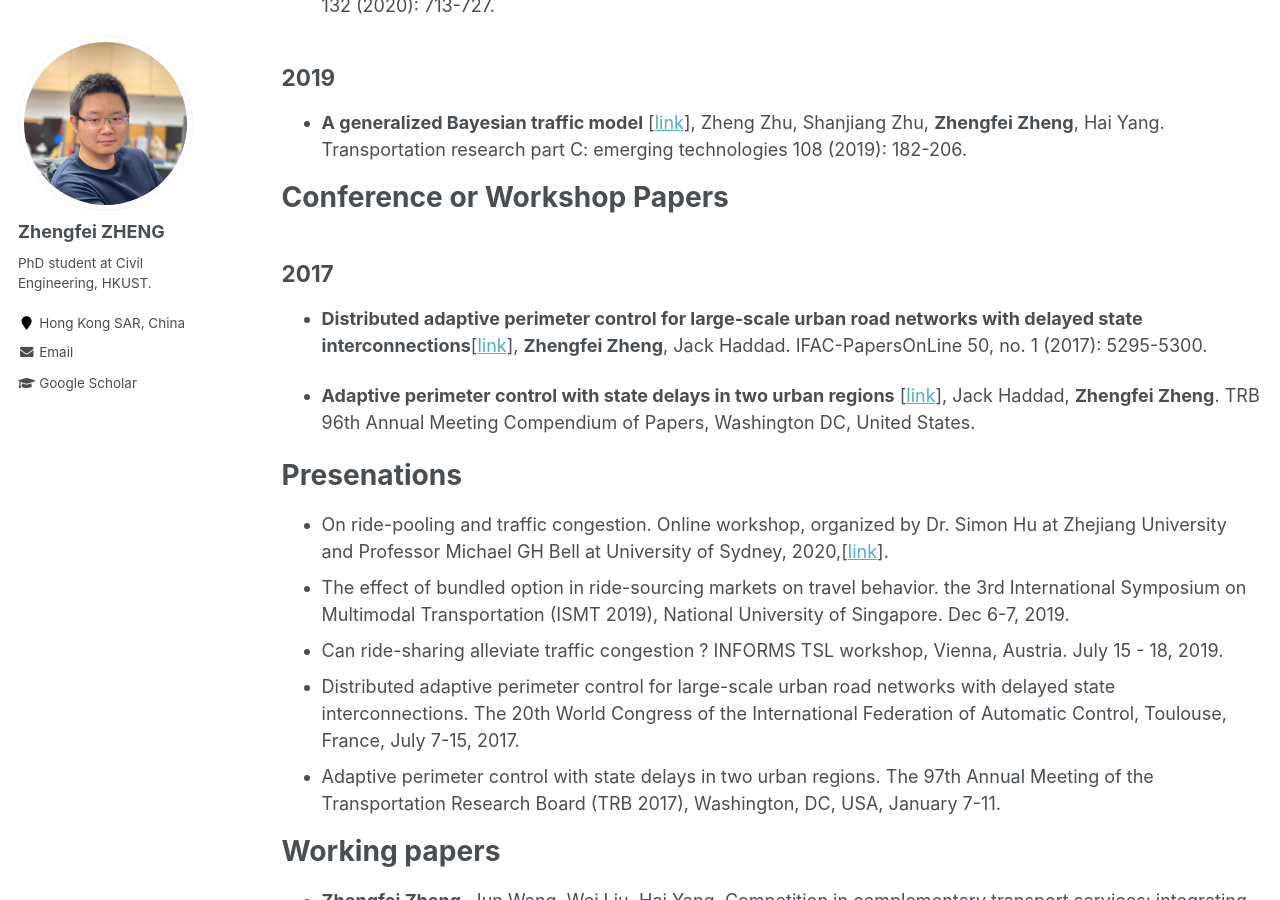
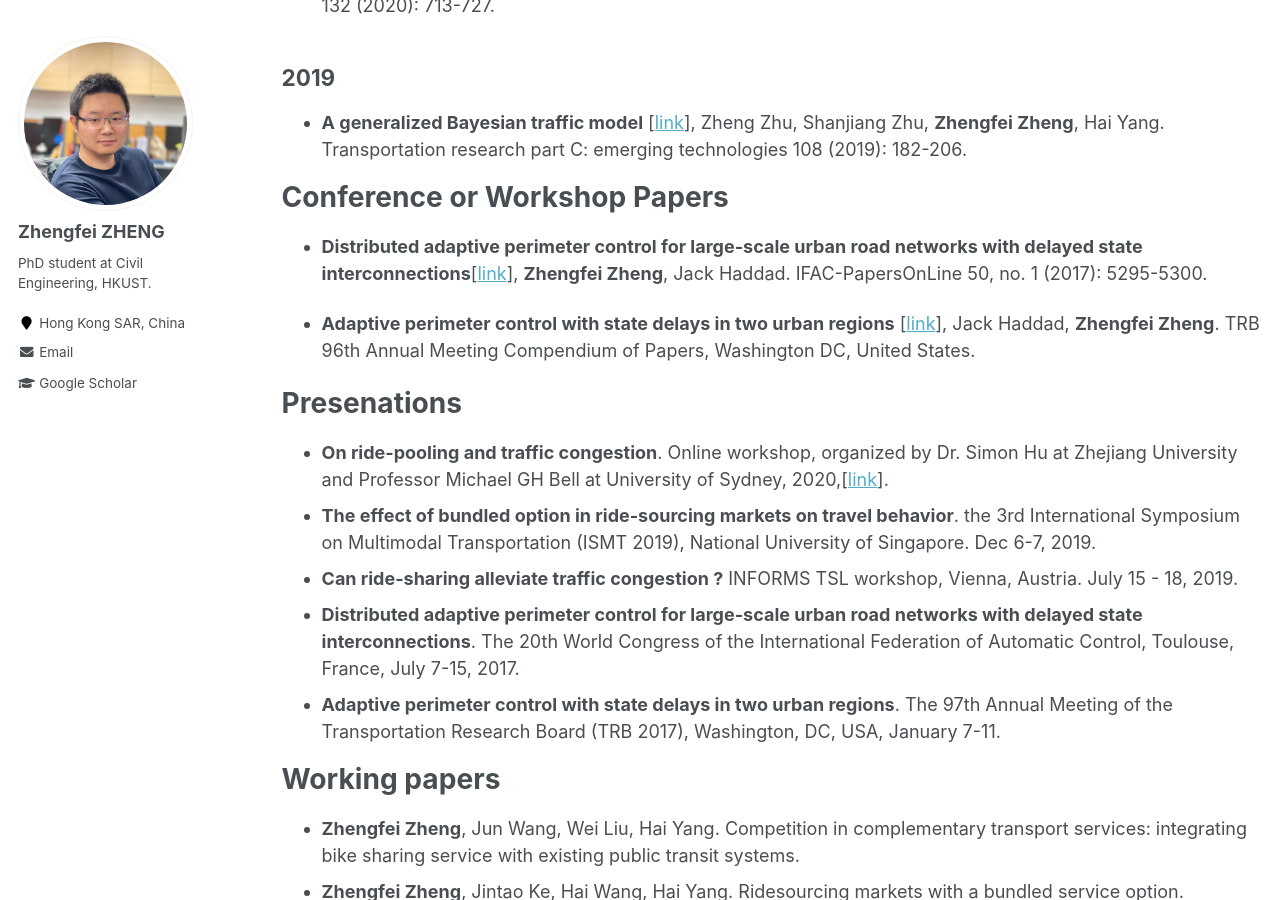
Before and after one commit to zf-z/zf-z.github.io, a Jekyll site: the page built from _pages/publications.md, in a window 1280 px wide and 900 px high, scrolled down 908 px. Built offline with Jekyll 4.4.1, drawn with Linux system fonts in a browser that asks for light colours.

Commit message:
Update publications.md

```diff
--- a/_pages/publications.md
+++ b/_pages/publications.md
@@ -29,17 +29,16 @@
 
 
 # Conference or Workshop Papers
-## 2017
 * **Distributed adaptive perimeter control for large-scale urban road networks with delayed state interconnections**\[[link](https://www.sciencedirect.com/science/article/pii/S2405896317310029)\], **Zhengfei Zheng**, Jack Haddad. IFAC-PapersOnLine 50, no. 1 (2017): 5295-5300.<br>
 
 * **Adaptive perimeter control with state delays in two urban regions** \[[link](https://trid.trb.org/view/1437840)\], Jack Haddad, **Zhengfei Zheng**. TRB 96th Annual Meeting Compendium of Papers, Washington DC, United States.  <br>
 
 # Presenations
-- On ride-pooling and traffic congestion. Online workshop, organized by Dr. Simon Hu at Zhejiang University and Professor Michael GH Bell at University of Sydney, 2020,\[[link](https://zjui.tselab.org/en/post/201211_workshop/)\].
-- The effect of bundled option in ride-sourcing markets on travel behavior. the 3rd International Symposium on Multimodal Transportation (ISMT 2019), National University of Singapore. Dec 6-7, 2019.
-- Can ride-sharing alleviate traffic congestion ? INFORMS TSL workshop, Vienna, Austria. July 15 - 18, 2019.
-- Distributed adaptive perimeter control for large-scale urban road networks with delayed state interconnections. The 20th World Congress of the International Federation of Automatic Control, Toulouse, France, July 7-15, 2017.
-- Adaptive perimeter control with state delays in two urban regions. The 97th Annual Meeting of the Transportation Research Board (TRB 2017), Washington, DC, USA, January 7-11.
+- **On ride-pooling and traffic congestion**. Online workshop, organized by Dr. Simon Hu at Zhejiang University and Professor Michael GH Bell at University of Sydney, 2020,\[[link](https://zjui.tselab.org/en/post/201211_workshop/)\].
+- **The effect of bundled option in ride-sourcing markets on travel behavior**. the 3rd International Symposium on Multimodal Transportation (ISMT 2019), National University of Singapore. Dec 6-7, 2019.
+- **Can ride-sharing alleviate traffic congestion ?** INFORMS TSL workshop, Vienna, Austria. July 15 - 18, 2019.
+- **Distributed adaptive perimeter control for large-scale urban road networks with delayed state interconnections**. The 20th World Congress of the International Federation of Automatic Control, Toulouse, France, July 7-15, 2017.
+- **Adaptive perimeter control with state delays in two urban regions**. The 97th Annual Meeting of the Transportation Research Board (TRB 2017), Washington, DC, USA, January 7-11.
 
 # Working papers
 -	**Zhengfei Zheng**, Jun Wang, Wei Liu, Hai Yang. Competition in complementary transport services: integrating bike sharing service with existing public transit systems. <br>
```
